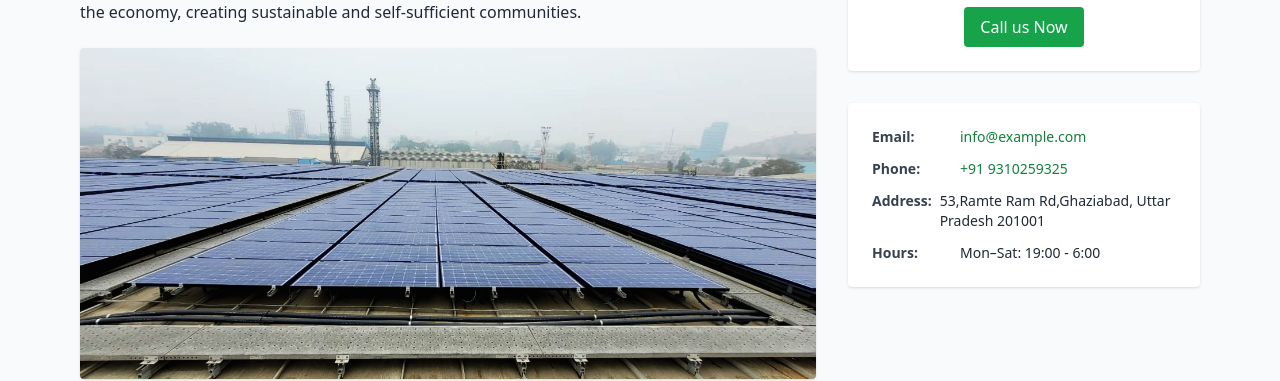
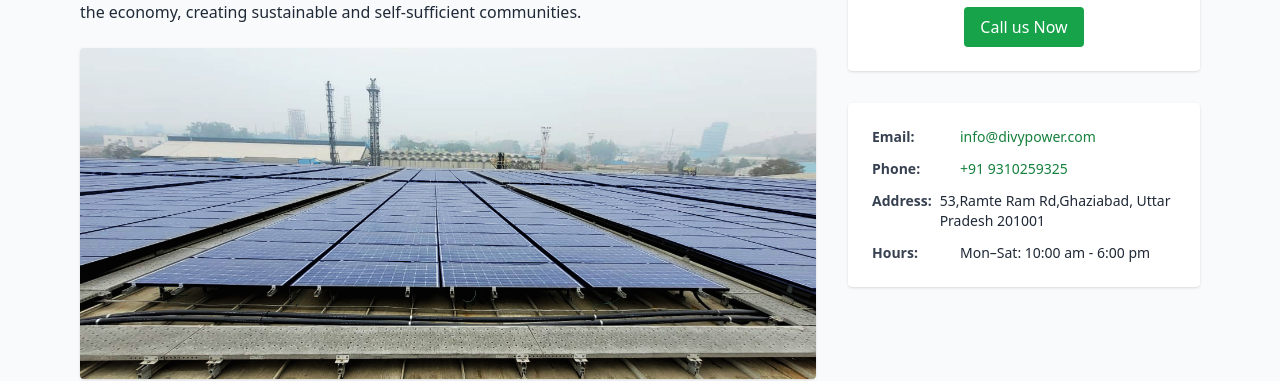
Before and after one commit to vanshika8484/Solar_web, a React (Vite) app: page /ProjectDetails in a window 1280 px wide. Shown: the part 1072-1453 px from the top of the page. Built offline with nearby package versions, Linux system fonts and the light colour scheme; a web font is replaced by a local one.

Commit message:
Update ProjectDetails.jsx

```diff
--- a/src/components/ProjectDetails.jsx
+++ b/src/components/ProjectDetails.jsx
@@ -166,7 +166,7 @@ const ProjectDetails = () => {
                             <div className="flex items-start gap-2">
                                 <span className="font-bold text-gray-700 w-20">Email:</span>
                                 <a href="mailto:info@example.com" className="text-green-700 hover:underline">
-                                    info@example.com
+                                    info@divypower.com
                                 </a>
                             </div>
 
@@ -185,7 +185,7 @@ Uttar Pradesh 201001</span>
 
                             <div className="flex items-start gap-2">
                                 <span className="font-bold text-gray-700 w-20">Hours:</span>
-                                <span>Mon–Sat: 19:00 - 6:00<br /></span>
+                                <span>Mon–Sat: 10:00 am - 6:00 pm<br /></span>
                             </div>
                         </motion.div>
 
```
